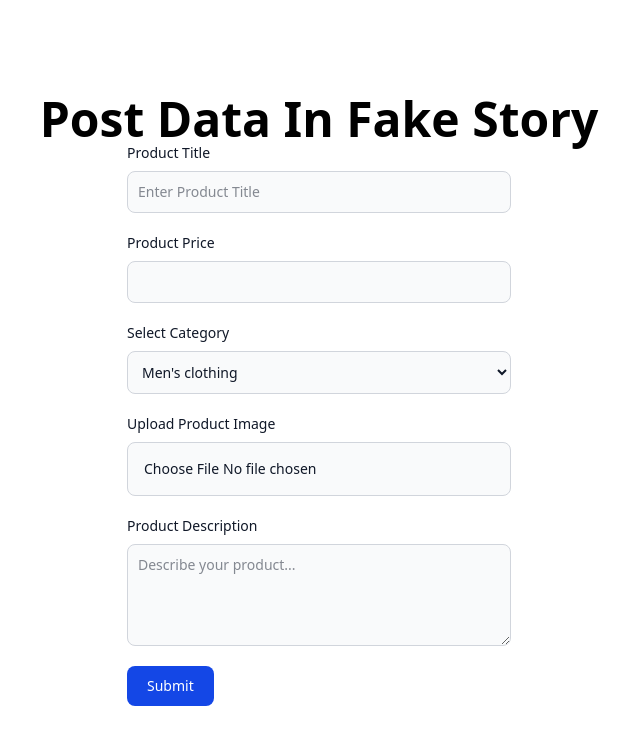
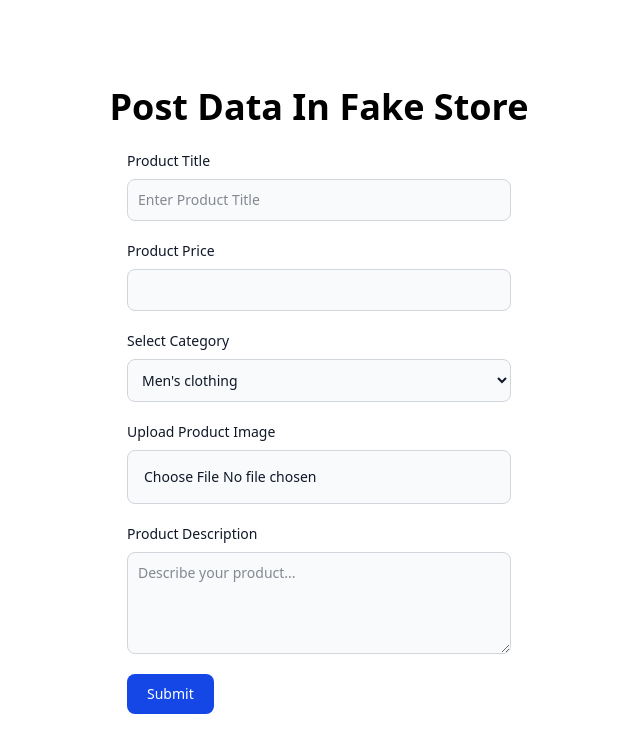
Before and after one commit to DEVELOPERBibek10/MERN-Class, a plain HTML site: page Form-Element/src/index.html in a window 1280 px wide. Shown: the whole page, without its empty margins (321-961 px from the left). Drawn offline with Linux system fonts and the light colour scheme.

```diff
--- a/Form-Element/src/index.html
+++ b/Form-Element/src/index.html
@@ -9,8 +9,9 @@
 </head>
 
 <body class="w-full min-h-screen flex items-center">
+
     <div id="form-container" class="mx-auto">
-        <h1 class="text-5xl font-bold text-center">Post Data In Fake Story</h1>
+        <h1 class="text-4xl font-bold text-center mb-6">Post Data In Fake Store</h1>
         <form class="max-w-sm mx-auto">
             <div id="title-container" class="mb-5">
                 <label for="title" class="block mb-2 text-sm font-medium text-gray-900 ">Product Title</label>
```
Also changed, not shown: Form-Element/src/output.css.
